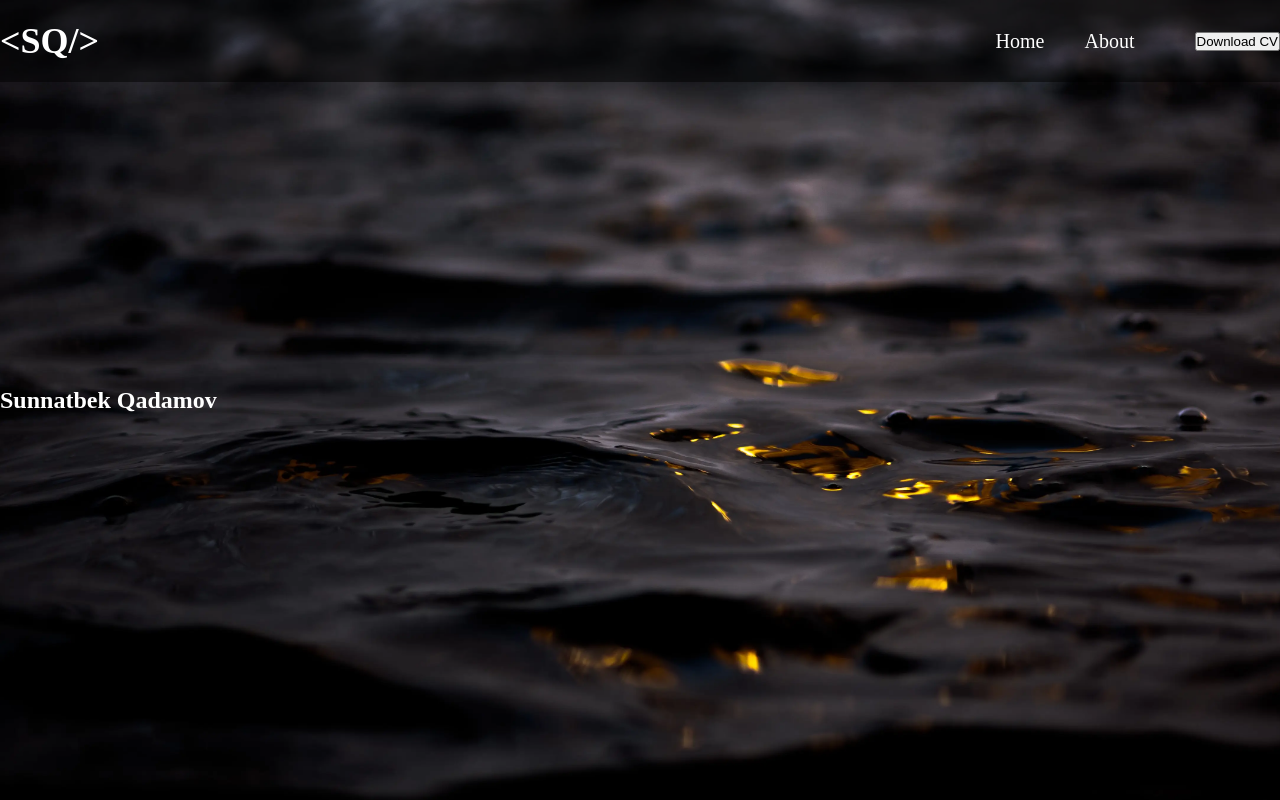
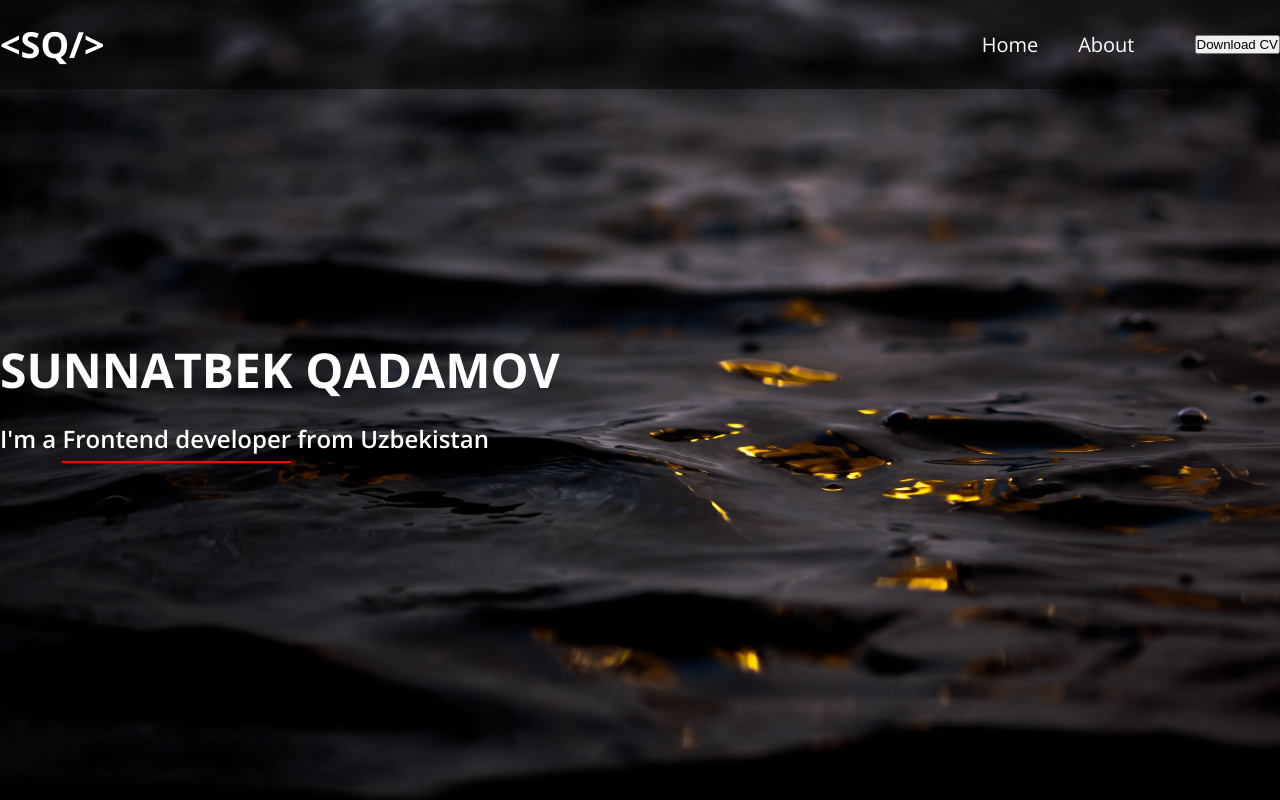
Before and after one commit to sunnatbekweb/resume-web, a React (Vite) app: page / in a window 1280 px wide. Built offline with nearby package versions, Linux system fonts and the light colour scheme.

Commit message:
added font and updated

```diff
--- a/index.html
+++ b/index.html
@@ -1,9 +1,16 @@
-<!doctype html>
+<!DOCTYPE html>
 <html lang="en">
   <head>
     <meta charset="UTF-8" />
     <link rel="icon" type="image/svg+xml" href="/public/favicon.ico" />
     <meta name="viewport" content="width=device-width, initial-scale=1.0" />
+    <!-- Font -->
+    <link rel="preconnect" href="https://fonts.googleapis.com" />
+    <link rel="preconnect" href="https://fonts.gstatic.com" crossorigin />
+    <link
+      href="https://fonts.googleapis.com/css2?family=Open+Sans:ital,wght@0,300..800;1,300..800&display=swap"
+      rel="stylesheet"
+    />
     <title>Qadamov Sunnatbek</title>
   </head>
   <body>
--- a/src/index.css
+++ b/src/index.css
@@ -21,6 +21,8 @@
   min-height: 100vh;
   display: flex;
   align-items: center;
+  justify-content: center;
+  font-family: "Open Sans", sans-serif;
 }
 
 .container {
--- a/src/pages/Home.tsx
+++ b/src/pages/Home.tsx
@@ -5,6 +5,7 @@
     <section className={styles.home}>
       <div className="container">
         <h1>Sunnatbek Qadamov</h1>
+        <h2>I'm a <span>Frontend developer</span> from Uzbekistan</h2>
       </div>
     </section>
   );
--- a/src/styles/Header.module.css
+++ b/src/styles/Header.module.css
@@ -5,6 +5,7 @@
   width: 100%;
   position: absolute;
   top: 0;
+  left: 0;
 }
 
 .header .wrapper {
--- a/src/styles/Home.module.css
+++ b/src/styles/Home.module.css
@@ -1,3 +1,20 @@
 .home {
     color: #ffffff;
 }
+
+.home h1 {
+    font-size: 48px;
+    font-weight: bold;
+    text-transform: uppercase;
+}
+
+.home h2 {
+    font-size: 24px;
+    font-weight: 600;
+    margin: 20px 0 8px 0;
+}
+
+.home h2 span {
+    padding-bottom: 6px;
+    border-bottom: 2px solid red;
+}
```
